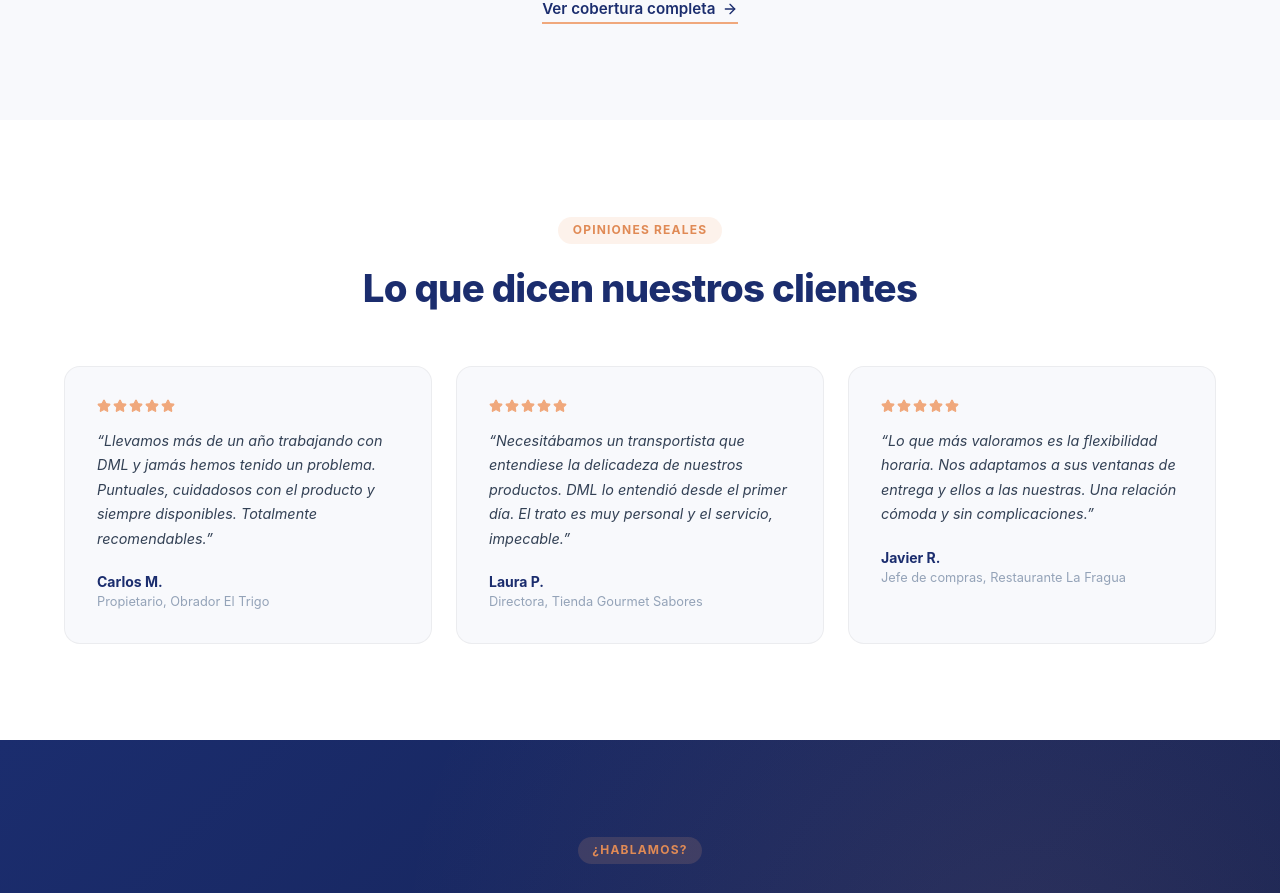
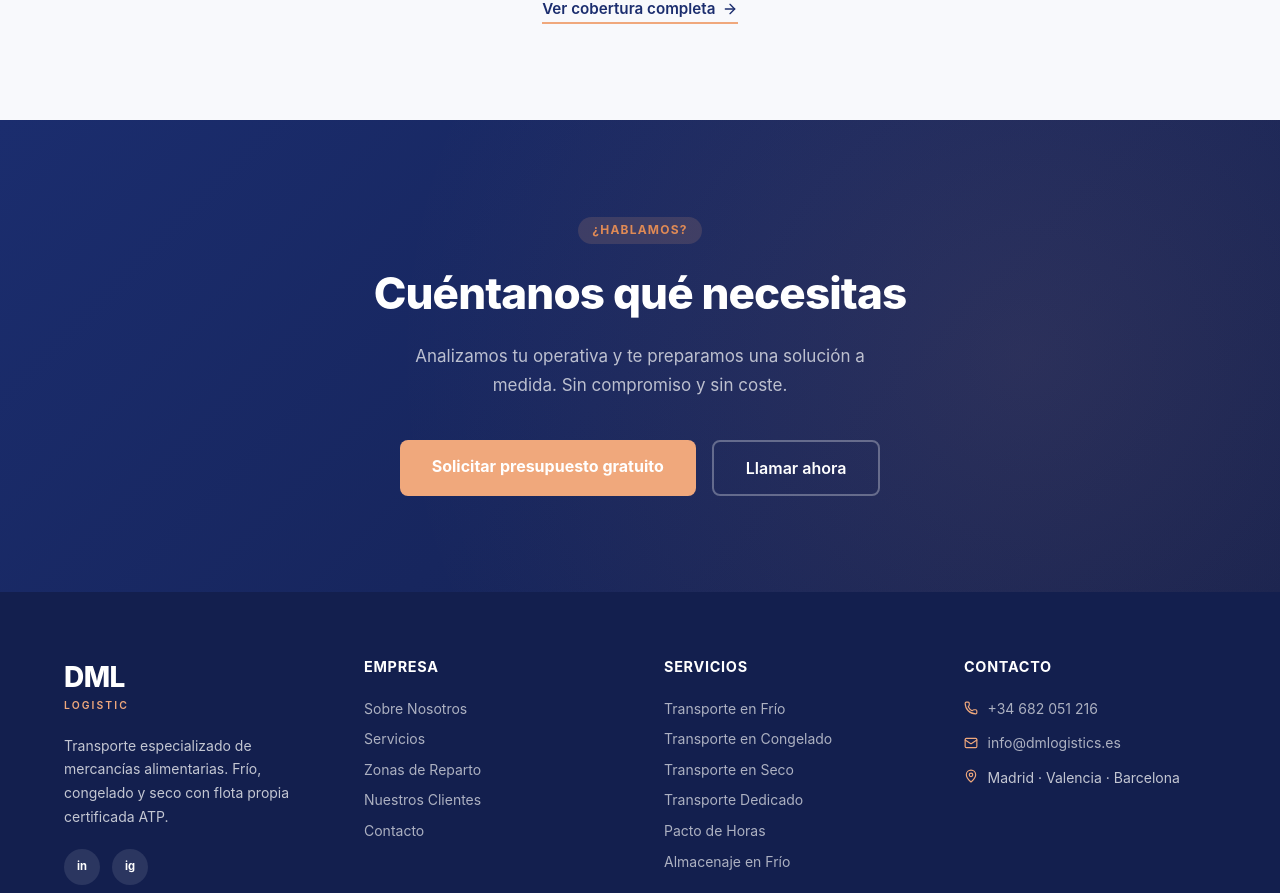
Before and after one commit to dmlogistics/dmlogistics-web, a Next.js app: page / in a window 1280 px wide. Shown: the part 3280-4173 px from the top of the page. Built offline with nearby package versions, Linux system fonts and the light colour scheme.

Commit message:
Quitar testimonios de relleno de la home

```diff
--- a/app/page.tsx
+++ b/app/page.tsx
@@ -1,5 +1,5 @@
 import Link from 'next/link'
-import { Thermometer, Package, Truck, Clock, Shield, Star, MapPin, ArrowRight, CheckCircle, ChevronRight, Warehouse } from 'lucide-react'
+import { Thermometer, Package, Truck, Clock, Shield, MapPin, ArrowRight, CheckCircle, ChevronRight, Warehouse } from 'lucide-react'
 
 const S = {
   container: { maxWidth: '1200px', margin: '0 auto', padding: '0 1.5rem' },
@@ -189,34 +189,6 @@ export default function Home() {
         </div>
       </section>
 
-      {/* TESTIMONIALS */}
-      <section style={{ padding: '6rem 0', backgroundColor: 'white' }}>
-        <div style={S.container}>
-          <div style={{ textAlign: 'center', marginBottom: '3rem' }}>
-            <div style={S.tag}>Opiniones reales</div>
-            <h2 style={{ fontSize: 'clamp(1.75rem, 3vw, 2.5rem)', fontWeight: 800, color: '#1B2D6E', letterSpacing: '-0.02em' }}>Lo que dicen nuestros clientes</h2>
-          </div>
-          <div style={{ display: 'grid', gridTemplateColumns: 'repeat(auto-fit, minmax(280px, 1fr))', gap: '1.5rem' }}>
-            {[
-              { name: 'Carlos M.', role: 'Propietario, Obrador El Trigo', text: 'Llevamos más de un año trabajando con DML y jamás hemos tenido un problema. Puntuales, cuidadosos con el producto y siempre disponibles. Totalmente recomendables.' },
-              { name: 'Laura P.', role: 'Directora, Tienda Gourmet Sabores', text: 'Necesitábamos un transportista que entendiese la delicadeza de nuestros productos. DML lo entendió desde el primer día. El trato es muy personal y el servicio, impecable.' },
-              { name: 'Javier R.', role: 'Jefe de compras, Restaurante La Fragua', text: 'Lo que más valoramos es la flexibilidad horaria. Nos adaptamos a sus ventanas de entrega y ellos a las nuestras. Una relación cómoda y sin complicaciones.' },
-            ].map((t, i) => (
-              <div key={i} style={{ backgroundColor: '#f8f9fc', borderRadius: '1rem', padding: '2rem', border: '1px solid rgba(0,0,0,0.05)' }}>
-                <div style={{ display: 'flex', gap: '2px', marginBottom: '1rem' }}>
-                  {[...Array(5)].map((_, j) => <Star key={j} size={14} style={{ color: '#F0A87C', fill: '#F0A87C' }} />)}
-                </div>
-                <p style={{ color: '#334155', fontSize: '0.9rem', lineHeight: 1.7, marginBottom: '1.25rem', fontStyle: 'italic' }}>&ldquo;{t.text}&rdquo;</p>
-                <div>
-                  <div style={{ fontWeight: 700, color: '#1B2D6E', fontSize: '0.875rem' }}>{t.name}</div>
-                  <div style={{ color: '#94a3b8', fontSize: '0.8rem' }}>{t.role}</div>
-                </div>
-              </div>
-            ))}
-          </div>
-        </div>
-      </section>
-
       {/* CTA FINAL */}
       <section style={{ padding: '6rem 0', background: 'linear-gradient(135deg, #1B2D6E 0%, #131f4e 100%)', position: 'relative', overflow: 'hidden' }}>
         <div style={{ position: 'absolute', inset: 0, backgroundImage: 'radial-gradient(circle at 80% 50%, rgba(240,168,124,0.1) 0%, transparent 60%)', pointerEvents: 'none' }} />
```
